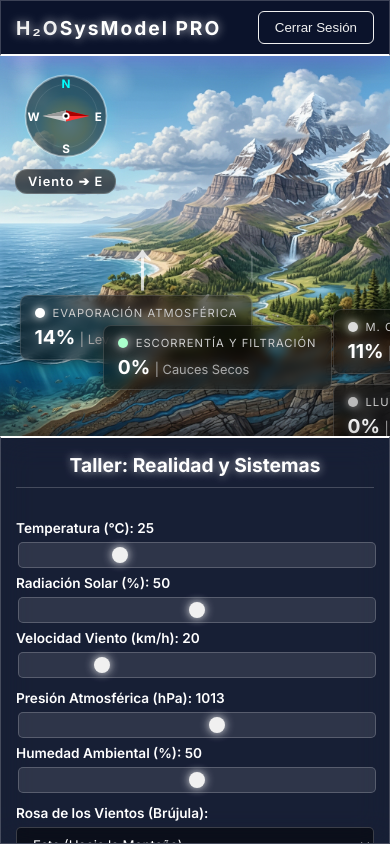
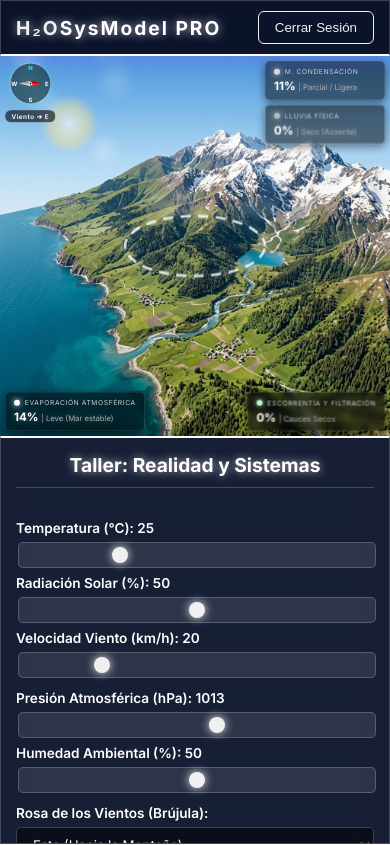
Before and after one commit to CrisAguirre/watercycle, an Angular app: page /simulation in a window 390 px wide. Shown: the top 845 px of the page. Built offline with nearby package versions, Linux system fonts and the light colour scheme.

Commit message:
fix movil saw

```diff
--- a/src/app/components/simulation/simulation.component.css
+++ b/src/app/components/simulation/simulation.component.css
@@ -96,11 +96,15 @@
 .cloud-pos-nw { top: 15%; left: 25%; }
 .cloud-pos-nw .real-cloud { transform: scale(0.8); }
 
-.storm-clouds .real-cloud { background: rgba(80, 80, 100, 0.8); } /* Stormy dark grey */
+/* SISTEMA Tonalidad de Condensación Dinámica */
+.heavy-clouds .real-cloud { background: rgba(160, 160, 175, 0.7); filter: blur(12px); } /* Gris Denso (>50% Condensación) */
+.storm-clouds .real-cloud { background: rgba(80, 80, 100, 0.9); } /* Tormenta Lluvia Oscura */
 
 .rcl-1 { width: 300px; height: 150px; top: 0; right: 0; }
 .rcl-2 { width: 350px; height: 180px; top: -20px; right: 120px; }
 .rcl-3 { width: 250px; height: 120px; top: 40px; right: 280px; }
+.rcl-4 { width: 400px; height: 250px; top: -60px; right: 60px; } /* Cúpula masiva de Alta Condensación */
+.rcl-5 { width: 450px; height: 140px; bottom: -30px; right: 50px; } /* Base extendida de Alta Condensación */
 
 /* Remove old lateral wind-cloud moving CSS */
 
@@ -158,40 +162,32 @@
   100% { left: 42%; top: 90%; opacity: 0; }
 }
 
-/* CYCLE INDICATORS (Pulsating Arrows) */
+/* CYCLE INDICATOR RING (FLOWING SVG) */
 .cycle-indicators {
   position: absolute;
-  top: 50%; left: 50%; width: 45%; height: 50%;
+  top: 50%; left: 50%;
+  width: 300px; height: 150px;
   transform: translate(-50%, -50%);
-  pointer-events: none; z-index: 10;
+  pointer-events: none; z-index: 5;
 }
-.c-wrapper { position: absolute; opacity: 0; }
-.arr-left { top: 50%; left: 0; transform: translateY(-50%); }
-.arr-top { top: 0; left: 50%; transform: translateX(-50%); }
-.arr-right { top: 50%; right: 0; transform: translateY(-50%); }
-.arr-bottom { bottom: 0; left: 50%; transform: translateX(-50%); }
+.flow-svg-container { width: 100%; height: 100%; filter: drop-shadow(0 0 8px rgba(255,255,255,0.8)); }
+.flow-ring {
+  fill: none;
+  stroke: rgba(255, 255, 255, 0.8);
+  stroke-width: 5;
+  stroke-dasharray: 20, 15;
+  animation: streamFlow 12s linear infinite;
+}
+.reverse-flow { animation: streamFlowReverse 12s linear infinite; }
 
-.c-arrow {
-  font-size: 3rem; color: #ffffff;
-  text-shadow: 0 0 20px rgba(255, 255, 255, 1);
-  font-family: Arial, sans-serif;
-  line-height: 1; transition: transform 0.5s ease;
+@keyframes streamFlow {
+  0% { stroke-dashoffset: 0; }
+  100% { stroke-dashoffset: -350; }
 }
-.rotate-up { transform: rotate(-90deg); }
-.rotate-down { transform: rotate(90deg); }
-.rotate-left { transform: rotate(180deg); }
-.rotate-right { transform: rotate(0deg) !important; }
-
-@keyframes pulse-cycle {
-  0% { opacity: 0; transform: scale(0.8); }
-  50% { opacity: 1; transform: scale(1.6); }
-  100% { opacity: 0; transform: scale(0.8); }
+@keyframes streamFlowReverse {
+  0% { stroke-dashoffset: 0; }
+  100% { stroke-dashoffset: 350; }
 }
-
-.pulse-1 { animation: pulse-cycle 4s infinite 0s; }
-.pulse-2 { animation: pulse-cycle 4s infinite 1s; }
-.pulse-3 { animation: pulse-cycle 4s infinite 2s; }
-.pulse-4 { animation: pulse-cycle 4s infinite 3s; }
 
 /* IN-GAME HUD PANELS */
 .hud-panel {
@@ -212,15 +208,16 @@
 .bg-purple { background: #dddddd; color: #dddddd; }
 .bg-cyan { background: #bbbbbb; color: #bbbbbb; }
 
+/* FIJACIÓN A LAS ESQUINAS SEGURAS */
 .hud-evap {
-  position: absolute; bottom: 20%; left: 5%;
+  position: absolute; bottom: 15px; left: 15px;
 }
 .hud-runoff {
-  position: absolute; bottom: 12%; right: 15%;
+  position: absolute; bottom: 15px; right: 15px;
 }
 .hud-group {
-  position: absolute; top: 120px; left: 140px; transform: translateX(-50%);
-  display: flex; flex-direction: column; gap: 10px;
+  position: absolute; top: 15px; right: 15px;
+  display: flex; flex-direction: column; gap: 8px;
 }
 
 /* UI Controls remain Aero Neon */
@@ -294,9 +291,10 @@
 
   .realistic-bg {
     flex: 1;
-    min-height: 45vh; /* Garantizar que la simulación tome espacio adecuado */
-    background-image: url('../../../assets/landscape.png'); /* Retornar a la imagen cuadrada */
-    background-size: 100% 100%;
+    min-height: 45vh;
+    background-image: url('../../../assets/landscape-aerial.png'); /* Retornar a la imagen de escritorio Isométrica */
+    background-size: cover;
+    background-position: center bottom;
   }
 
   .control-panel {
@@ -311,23 +309,42 @@
   .sun {
     width: 60px; height: 60px;
   }
-  .mountain-label {
-    font-size: 1rem;
-    right: 5%;
-  }
-  .ocean {
-    font-size: 1rem;
-    height: 20%;
-    padding-bottom: 5px;
-  }
   .header-nav {
     padding: 10px 15px;
   }
   .logo { font-size: 1.2rem; }
 
-  /* Achicar el cúmulo principal para q no desborde la pantalla en móviles */
-  .mountain-clouds { transform-origin: top right; transform: scale(0.6) !important;}
-  .rcl-1 { width: 150px; height: 75px; }
-  .rcl-2 { width: 175px; height: 90px; }
-  .rcl-3 { width: 125px; height: 60px; }
+  /* ESCALADO PERFECTO AL 50% EVITANDO RECORTES EN BORDES MÓVILES */
+  .compass-widget {
+    transform: scale(0.5); transform-origin: top left;
+    top: 5px; left: 5px;
+  }
+  .hud-evap {
+    transform: scale(0.6); transform-origin: bottom left;
+    bottom: 5px; left: 5px;
+  }
+  .hud-runoff {
+    transform: scale(0.6); transform-origin: bottom right;
+    bottom: 5px; right: 5px;
+  }
+  .hud-group {
+    transform: scale(0.6); transform-origin: top right;
+    top: 5px; right: 5px;
+  }
+
+  /* Achicar las nubes principales para que no desborde la pantalla en móviles */
+  .cloud-cluster .real-cloud {
+     /* Mitad del tamaño para las 3 nubes nativas */
+     transform: scale(0.6) !important;
+  }
+  .rcl-1 { width: 120px; height: 60px; }
+  .rcl-2 { width: 150px; height: 80px; }
+  .rcl-3 { width: 100px; height: 50px; }
+  .rcl-4 { width: 180px; height: 110px; }
+  .rcl-5 { width: 200px; height: 75px; }
+
+  /* Ajuste Dinámico Elíptica Central en Móvil */
+  .cycle-indicators {
+    transform: translate(-50%, -50%) scale(0.5);
+  }
 }
--- a/src/app/components/simulation/simulation.component.html
+++ b/src/app/components/simulation/simulation.component.html
@@ -47,40 +47,37 @@
         <div class="compass-text">Viento ➔ {{ (variables$ | async)?.windDirection }}</div>
       </div>
 
-      <!-- Flechas Centrales del Ciclo Pulsares Clásicas -->
+      <!-- Esqueleto del Circuito Hidrológico (Anillo SVG Animado Fluido) -->
       <div class="cycle-indicators">
-        <!-- Izquierda: Evaporación (Sube) -->
-        <div class="c-wrapper arr-left pulse-1"><div class="c-arrow rotate-up">&#8594;</div></div>
-
-        <!-- Arriba: Viento (Derecha o Izquierda) -->
-        <div class="c-wrapper arr-top pulse-2">
-          <div class="c-arrow" [class.rotate-left]="(variables$ | async)?.windDirection === 'W' || (variables$ | async)?.windDirection === 'NW' || (variables$ | async)?.windDirection === 'SW'">&#8594;</div>
-        </div>
-
-        <!-- Derecha: Precipitación (Baja) -->
-        <div class="c-wrapper arr-right pulse-3"><div class="c-arrow rotate-down">&#8594;</div></div>
-
-        <!-- Abajo: Escorrentía (Izquierda o Derecha) -->
-        <div class="c-wrapper arr-bottom pulse-4">
-          <div class="c-arrow rotate-left" [class.rotate-right]="(variables$ | async)?.windDirection === 'W' || (variables$ | async)?.windDirection === 'NW' || (variables$ | async)?.windDirection === 'SW'">&#8594;</div>
-        </div>
+        <svg viewBox="0 0 300 150" class="flow-svg-container">
+          <ellipse cx="150" cy="75" rx="140" ry="60"
+                   class="flow-ring"
+                   [class.reverse-flow]="['W','NW','SW'].includes((variables$ | async)?.windDirection || 'E')" />
+        </svg>
       </div>
 
       <!-- Main Cloud Cluster Over 8 Compass Points Container -->
       <div class="cloud-cluster"
            [ngClass]="'cloud-pos-' + ((variables$ | async)?.windDirection | lowercase)">
 
-        <!-- Contrato Gráfico de Nubes: Muta tamaño e invisibilidad sin afectar los HUDs -->
-        <div class="cloud-graphics"
-             [style.opacity]="(rates$ | async)?.condensationRate! / 100 + 0.2"
-             [style.transform]="'scale(' + ((rates$ | async)?.condensationRate! / 100 + 0.5) + ')' "
-             [class.storm-clouds]="(rates$ | async)?.precipitationRate! > 50">
+        <!-- Contrato Gráfico de Nubes -->
+        <div class="cloud-graphics" *ngIf="rates$ | async as rates"
+             [style.opacity]="rates.condensationRate / 100 + 0.2"
+             [style.transform]="'scale(' + (rates.condensationRate / 100 + 0.5) + ')' "
+             [class.heavy-clouds]="rates.condensationRate > 50"
+             [class.storm-clouds]="rates.precipitationRate > 50">
+          <!-- Nubes Base (Siempe presentes proporcionalmente) -->
           <div class="real-cloud rcl-1"></div>
           <div class="real-cloud rcl-2"></div>
           <div class="real-cloud rcl-3"></div>
+          <!-- Super-Cumulo (Aparecen proporcionalmente sólo si Condensación > 50%) -->
+          <div class="real-cloud rcl-4" [style.opacity]="rates.condensationRate > 50 ? (rates.condensationRate - 50) / 50 : 0"></div>
+          <div class="real-cloud rcl-5" [style.opacity]="rates.condensationRate > 50 ? (rates.condensationRate - 50) / 50 : 0"></div>
+        </div>
       </div>
 
-        <!-- HUDs Voladores acoplados a la nube (Condensación y Precipitación) -->
+      <!-- HUDS FIJOS Y SEGUROS PARA MÓVIL Y ESCRITORIO -->
+      <!-- Esquina Superior Derecha: Cielos -->
       <div class="hud-group" *ngIf="rates$ | async as rates">
         <div class="hud-panel hud-cond">
           <div class="hud-title"><span class="hud-dot bg-purple"></span> M. Condensación</div>
@@ -91,9 +88,8 @@
           <div class="hud-value">{{ rates.precipitationRate | number:'1.0-0' }}% <span class="hud-sub">| {{ getPrecipState(rates.precipitationRate) }}</span></div>
         </div>
       </div>
-      </div>
 
-      <!-- HUD Marino (Evaporación Atmosférica Constante) -->
+      <!-- Esquina Inferior Izquierda: Océano -->
       <div class="hud-panel hud-evap" *ngIf="rates$ | async as rates">
         <div class="hud-title"><span class="hud-dot bg-blue"></span> Evaporación Atmosférica</div>
         <div class="hud-value">{{ rates.evaporationRate | number:'1.0-0' }}% <span class="hud-sub">| {{ getEvapState(rates.evaporationRate) }}</span></div>
```
Lines whose indentation alone changed are shown as unchanged.
